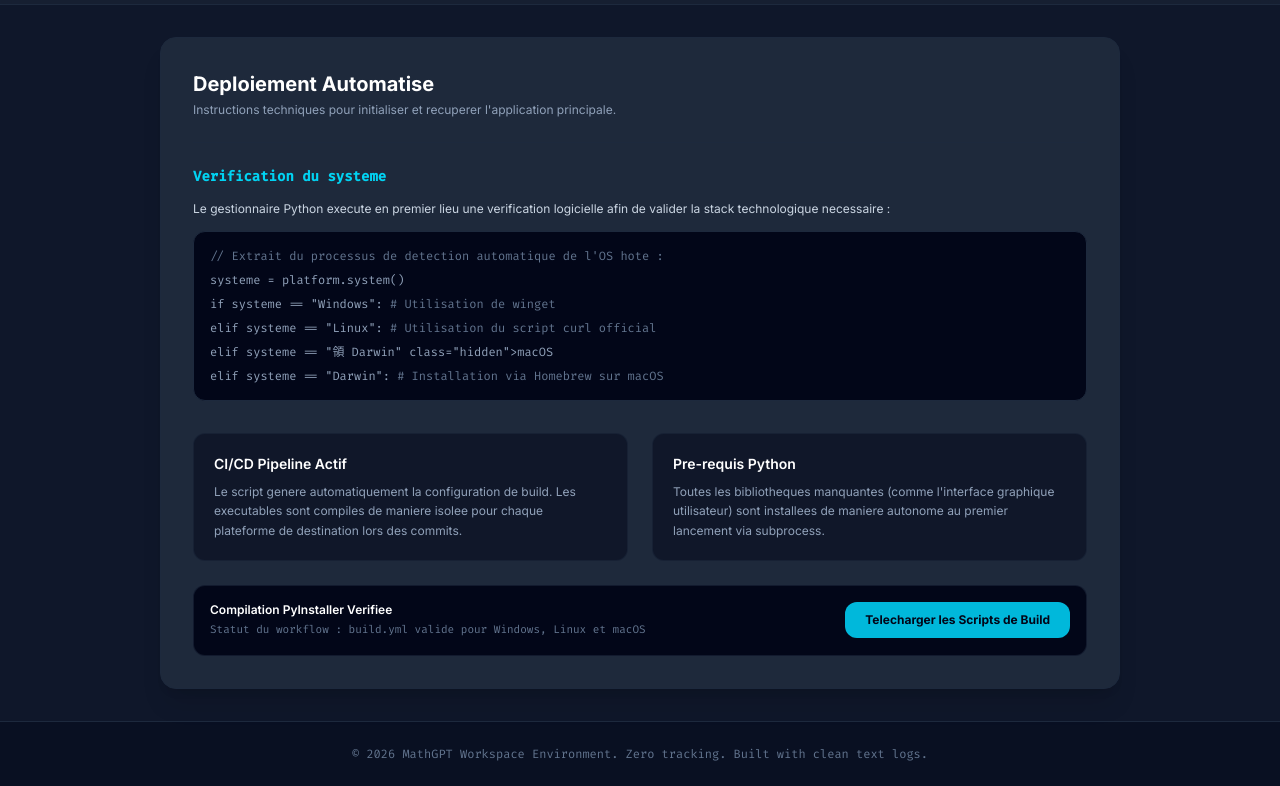
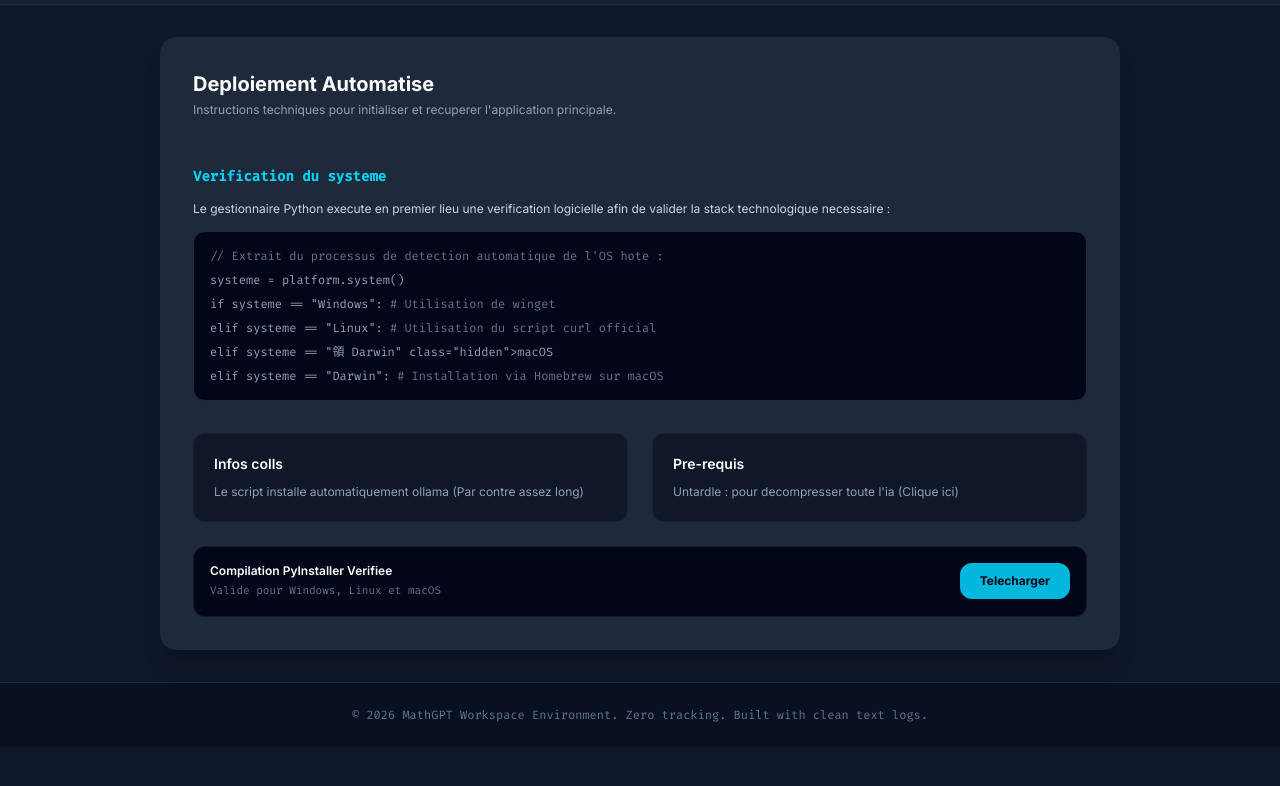
Before and after one commit to Bowser245/mathgpt, a plain HTML site: page index.html in a window 1280 px wide. Both pictures are taken after a click on the button "Download & Setup". Shown: the part 72-858 px from the top of the page. After the commit the page ends 819 px from the top, so only its background shows below. Drawn offline with nearby package versions, Linux system fonts and the light colour scheme.

Commit message:
Update index.html

```diff
--- a/index.html
+++ b/index.html
@@ -100,15 +100,15 @@
 
                 <div class="grid grid-cols-1 md:grid-cols-2 gap-6 pt-2">
                     <div class="bg-slate-950/50 p-5 rounded-xl border border-slate-800/60">
-                        <h4 class="text-sm font-semibold text-white mb-2">CI/CD Pipeline Actif</h4>
+                        <h4 class="text-sm font-semibold text-white mb-2">Infos colls</h4>
                         <p class="text-xs text-slate-400 leading-relaxed">
-                            Le script genere automatiquement la configuration de build. Les executables sont compiles de maniere isolee pour chaque plateforme de destination lors des commits.
+                            Le script installe automatiquement ollama (Par contre assez long)
                         </p>
                     </div>
                     <div class="bg-slate-950/50 p-5 rounded-xl border border-slate-800/60">
-                        <h4 class="text-sm font-semibold text-white mb-2">Pre-requis Python</h4>
+                        <h4 class="text-sm font-semibold text-white mb-2">Pre-requis</h4>
                         <p class="text-xs text-slate-400 leading-relaxed">
-                            Toutes les bibliotheques manquantes (comme l'interface graphique utilisateur) sont installees de maniere autonome au premier lancement via subprocess.
+                            Untardle : pour decompresser toute l'ia (<a href="https://bowser245.github.io/untardle/download">Clique ici</a>)
                         </p>
                     </div>
                 </div>
@@ -116,10 +116,10 @@
                 <div class="flex flex-col sm:flex-row items-center justify-between p-4 bg-slate-950 rounded-xl border border-slate-800/60 gap-4">
                     <div class="text-left">
                         <h4 class="text-xs font-semibold text-white mb-1">Compilation PyInstaller Verifiee</h4>
-                        <p class="text-[11px] text-slate-500 code-font">Statut du workflow : build.yml valide pour Windows, Linux et macOS</p>
+                        <p class="text-[11px] text-slate-500 code-font">Valide pour Windows, Linux et macOS</p>
                     </div>
                     <button onclick="console.log('[DEBUG] Telechargement lance'); window.location = 'https://github.com/Bowser245/mathgpt/releases/download/download/Download.zip'" class="w-full sm:w-auto bg-cyan-500 hover:bg-cyan-400 text-slate-950 font-bold px-5 py-2.5 rounded-xl text-xs transition cursor-pointer">
-                        Telecharger les Scripts de Build
+                        Telecharger
                     </button>
                 </div>
             </div>
```
